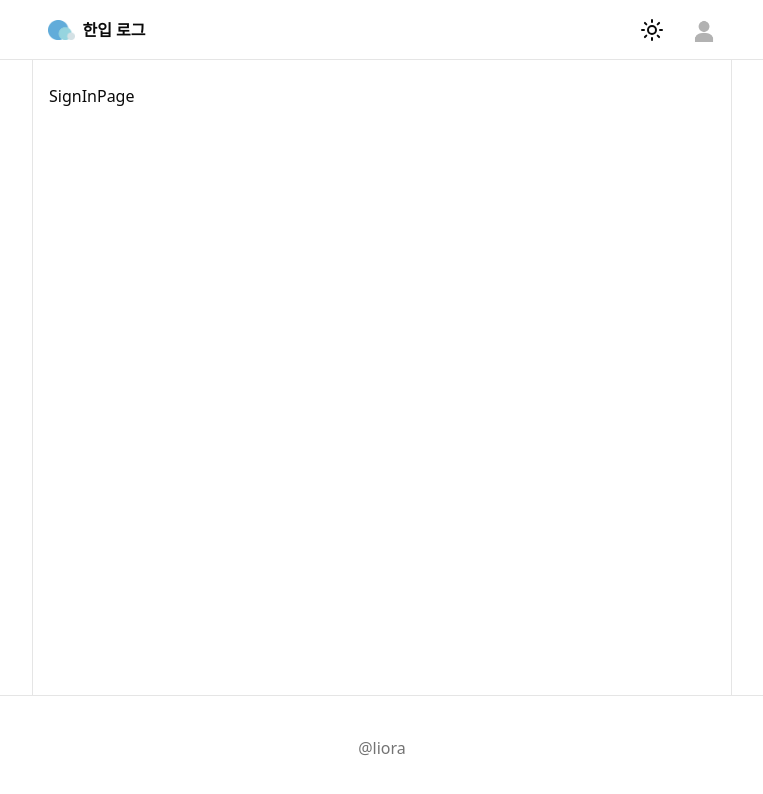
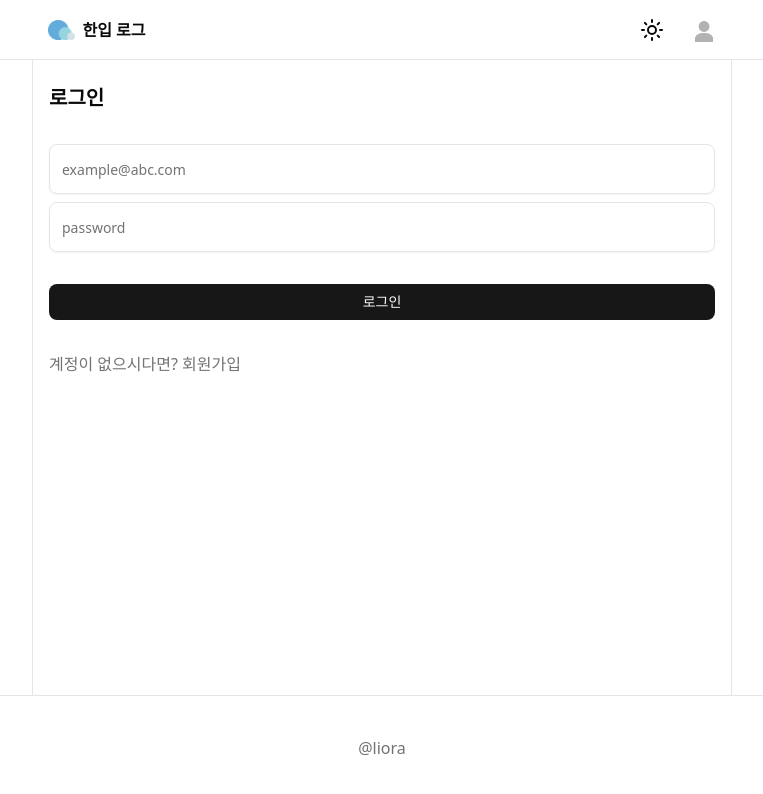
Before and after one commit to doitdso753/learn-react-sns-app, a React (Vite) app: page /sign-in in a window 1280 px wide. Shown: the top 794 px of the page, without its empty margins (258-1021 px from the left). Built offline with nearby package versions, Linux system fonts and the light colour scheme; no server answers.

Commit message:
feat: 기본 로그인 구현 - 비밀번호 기반

```diff
--- a/src/api/auth.ts
+++ b/src/api/auth.ts
@@ -10,3 +10,14 @@ export async function signUp({ email, password }: { email: string; password: str
 
   return data;
 }
+
+export async function signInWithPassword({ email, password }: { email: string; password: string }) {
+  const { data, error } = await supabase.auth.signInWithPassword({
+    email,
+    password,
+  });
+
+  if (error) throw new Error(error.message);
+
+  return data;
+}
--- /dev/null
+++ b/src/hooks/mutations/use-sign-in-with-password.ts
@@ -0,0 +1,8 @@
+import { useMutation } from "@tanstack/react-query";
+import { signInWithPassword } from "@/api/auth.ts";
+
+export function useSignInWithPassword() {
+  return useMutation({
+    mutationFn: signInWithPassword,
+  });
+}
--- a/src/pages/sign-in-page.tsx
+++ b/src/pages/sign-in-page.tsx
@@ -1,3 +1,54 @@
+import { Input } from "@/components/ui/input.tsx";
+import { Button } from "@/components/ui/button.tsx";
+import { Link } from "react-router";
+import { useState } from "react";
+import { useSignInWithPassword } from "@/hooks/mutations/use-sign-in-with-password.ts";
+
 export default function SignInPage() {
-  return <div>SignInPage</div>;
+  const [email, setEmail] = useState("");
+  const [password, setPassword] = useState("");
+
+  const { mutate: signInWithPassword } = useSignInWithPassword();
+
+  const handleSignInWithPasswordClick = () => {
+    if (email.trim() === "") return;
+    if (password.trim() === "") return;
+
+    signInWithPassword({ email, password });
+  };
+
+  return (
+    <div className="flex flex-col gap-8">
+      <div className={"text-xl font-bold"}>로그인</div>
+      <div className={"flex flex-col gap-2"}>
+        <Input
+          value={email}
+          onChange={(e) => setEmail(e.target.value)}
+          type={"email"}
+          className={"py-6"}
+          placeholder={"example@abc.com"}
+        />
+        <Input
+          value={password}
+          onChange={(e) => setPassword(e.target.value)}
+          type={"password"}
+          className={"py-6"}
+          placeholder={"password"}
+        />
+      </div>
+      <div>
+        <Button className={"w-full"} onClick={handleSignInWithPasswordClick}>
+          로그인
+        </Button>
+      </div>
+      <div>
+        <Link
+          to={"/sign-up"}
+          className={"text-muted-foreground hover:underline"}
+        >
+          계정이 없으시다면? 회원가입
+        </Link>
+      </div>
+    </div>
+  );
 }
```
